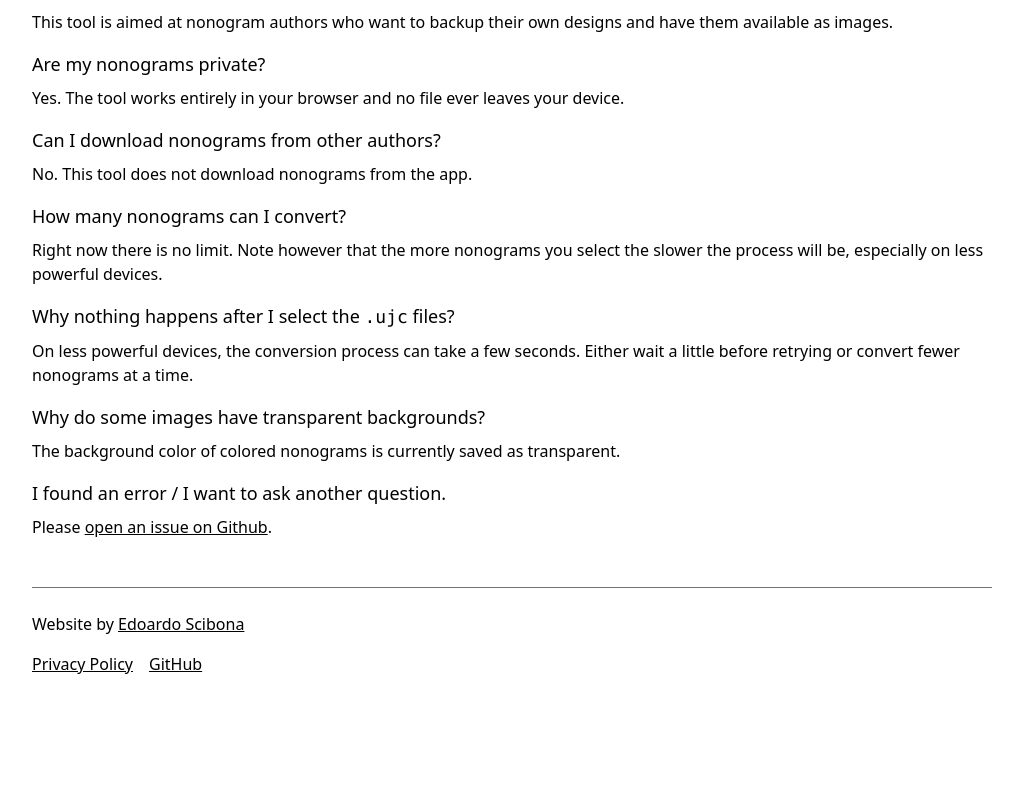
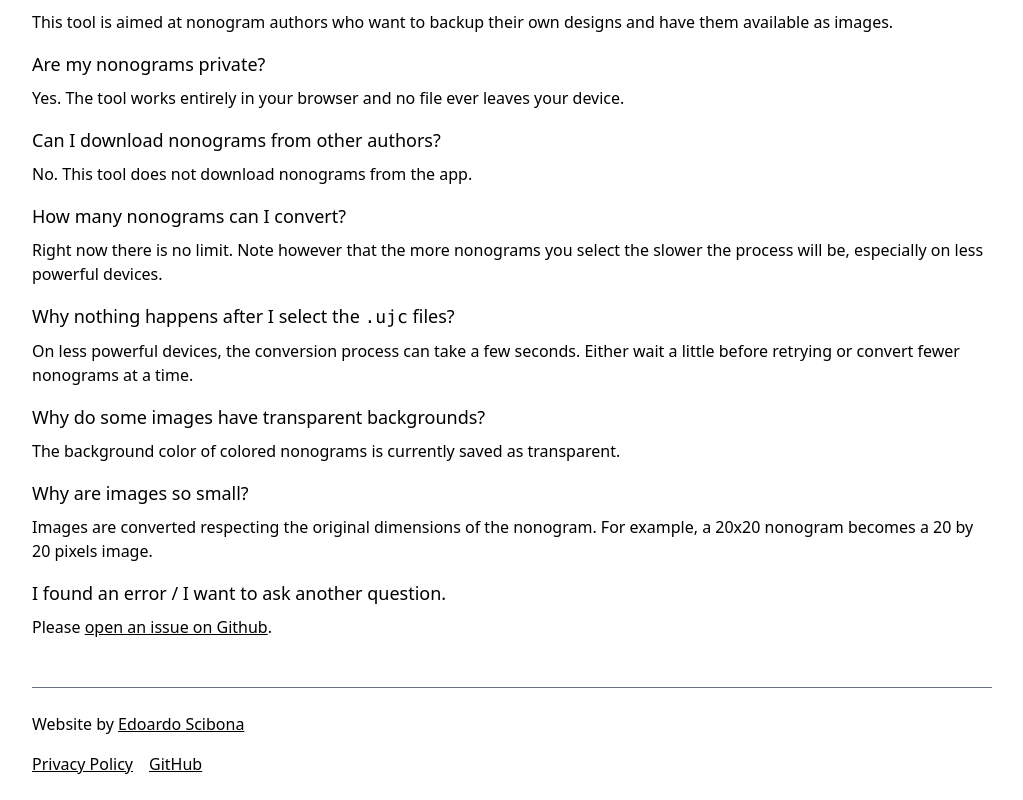
Before and after one commit to velut/ujc-to-png, a Next.js app: page / in a window 1280 px wide. Shown: the part 942-1742 px from the top of the page, without its empty margins (128-1151 px from the left). Before the commit the page ends 1642 px from the top, so only its background shows below. Built offline with nearby package versions, Linux system fonts and the light colour scheme.

Commit message:
docs: update faq

```diff
--- a/pages/index.tsx
+++ b/pages/index.tsx
@@ -166,6 +166,15 @@ const Home: NextPage = () => {
           </div>
 
           <div className="space-y-2">
+            <h3 className="text-lg">Why are images so small?</h3>
+            <p>
+              Images are converted respecting the original dimensions of the
+              nonogram. For example, a 20x20 nonogram becomes a 20 by 20 pixels
+              image.
+            </p>
+          </div>
+
+          <div className="space-y-2">
             <h3 className="text-lg">
               I found an error / I want to ask another question.
             </h3>
```
